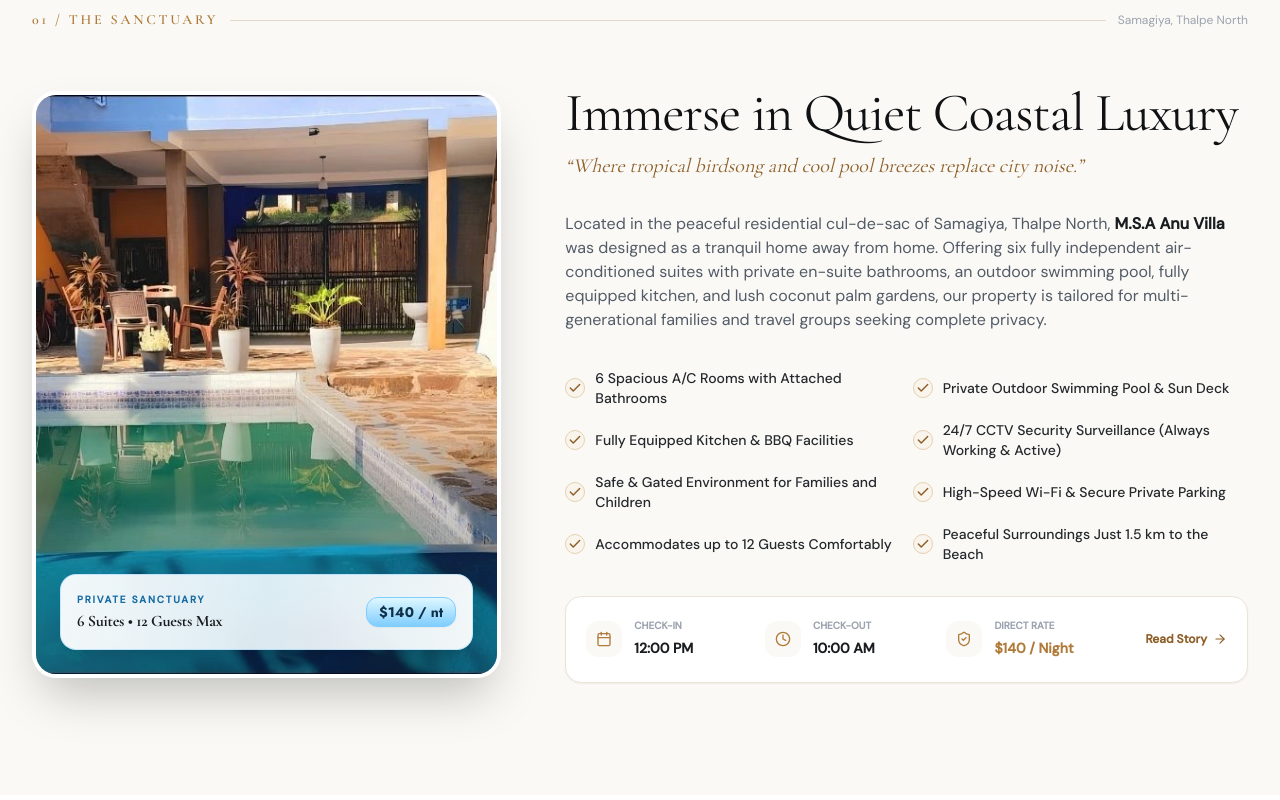
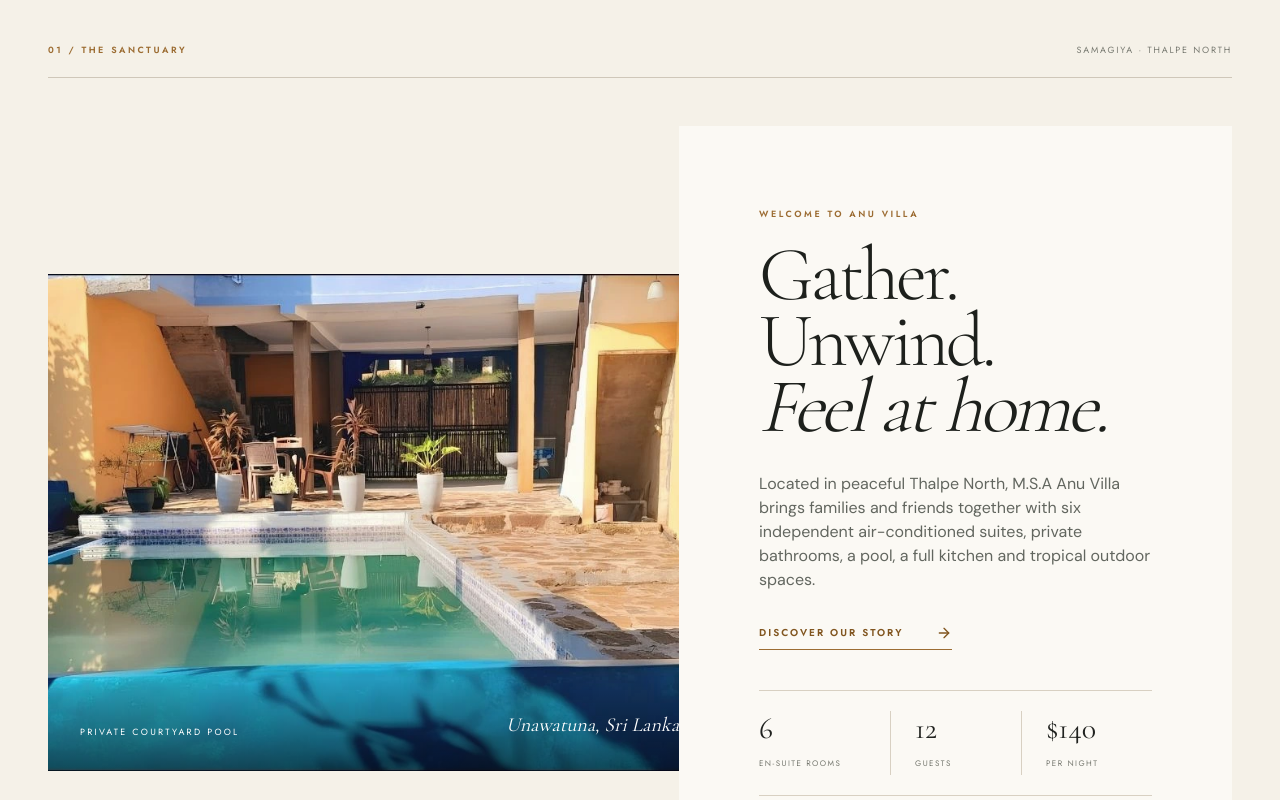
Before and after one commit to raveenn10-bit/Anu_Villa, a Next.js app: page / in a window 1280 px wide. Shown: the part 900-1700 px from the top of the page. Built offline with nearby package versions, Linux system fonts and the light colour scheme.

Commit message:
feat: apply premium editorial villa redesign

```diff
--- a/components/About.tsx
+++ b/components/About.tsx
@@ -2,231 +2,62 @@
 
 import React, { useState } from "react";
 import Image from "next/image";
-import { motion, AnimatePresence } from "framer-motion";
-import { Check, Clock, Calendar, ShieldCheck, Award, ArrowRight, X, Sparkles, MapPin, Coffee, Utensils, Wifi, Car, Waves, BedDouble, Trees } from "lucide-react";
+import { AnimatePresence, motion } from "framer-motion";
+import { ArrowRight, Calendar, Clock, X } from "lucide-react";
 import { VILLA_DATA } from "@/data/villaData";
 
-interface AboutProps {
-  onOpenBooking: () => void;
-}
+interface AboutProps { onOpenBooking: () => void }
 
 export default function About({ onOpenBooking }: AboutProps) {
-  const [showStoryModal, setShowStoryModal] = useState(false);
+  const [showStory, setShowStory] = useState(false);
 
   return (
-    <section id="about" className="py-20 lg:py-28 relative overflow-hidden bg-sand-50">
-      <div className="max-w-7xl mx-auto px-4 sm:px-6 lg:px-8">
-
-        {/* Chapter Eyebrow Header */}
-        <div className="flex items-center gap-3 mb-10 sm:mb-14">
-          <span className="font-serif text-sm font-semibold tracking-[0.2em] text-gold-600 uppercase font-sans">
-            01 / THE SANCTUARY
-          </span>
-          <div className="flex-1 h-[1px] bg-sand-300/80" />
-          <span className="text-xs text-charcoal-400 font-sans hidden sm:inline">
-            Samagiya, Thalpe North
-          </span>
+    <section id="about" className="overflow-hidden bg-[#f5f1e8] px-6 py-24 sm:px-10 lg:px-12 lg:py-36">
+      <div className="mx-auto max-w-[1500px]">
+        <div className="mb-12 flex items-center gap-5 border-b border-[#cfc7b9] pb-5">
+          <span className="font-ui text-[9px] font-semibold uppercase tracking-[0.28em] text-[#9c6c32]">01 / The Sanctuary</span>
+          <span className="ml-auto hidden font-ui text-[9px] uppercase tracking-[0.2em] text-[#777970] sm:block">Samagiya · Thalpe North</span>
         </div>
 
-        <div className="grid grid-cols-1 lg:grid-cols-12 gap-12 lg:gap-16 items-center">
+        <div className="grid items-center gap-12 lg:grid-cols-[56%_44%] lg:gap-0">
+          <motion.div initial={{ opacity: 0, x: -28 }} whileInView={{ opacity: 1, x: 0 }} viewport={{ once: true, margin: "-10%" }} transition={{ duration: 0.85 }} className="relative aspect-[5/4] overflow-hidden lg:aspect-[4/3]">
+            <Image src="/images/villa/pool-real.webp" alt="Private swimming pool and courtyard at M.S.A Anu Villa" fill sizes="(max-width: 1024px) 100vw, 56vw" className="object-cover saturate-[0.86] transition-transform duration-[1400ms] hover:scale-[1.025]" />
+            <div className="absolute inset-x-0 bottom-0 flex items-end justify-between bg-gradient-to-t from-black/55 to-transparent p-5 pt-20 text-white sm:p-8">
+              <span className="font-ui text-[9px] uppercase tracking-[0.25em]">Private courtyard pool</span>
+              <span className="font-display text-xl italic">Unawatuna, Sri Lanka</span>
+            </div>
+          </motion.div>
 
-          {/* Left Column: Asymmetrical Editorial Photography Plate */}
-          <motion.div
-            initial={{ opacity: 0, x: -30 }}
-            whileInView={{ opacity: 1, x: 0 }}
-            viewport={{ once: true, margin: "-100px" }}
-            transition={{ duration: 0.8, ease: [0.16, 1, 0.3, 1] }}
-            className="lg:col-span-5 relative"
-          >
-            <div className="relative rounded-3xl overflow-hidden shadow-2xl border-4 border-white bg-sand-200 aspect-[4/3] sm:aspect-[1/1] lg:aspect-[4/5] group">
-              <Image
-                src="/images/villa/pool-real.webp"
-                alt="M.S.A Anu Villa Private Swimming Pool and Courtyard Patio"
-                fill
-                sizes="(max-width: 1024px) 100vw, 40vw"
-                className="object-cover object-center transition-transform duration-700 group-hover:scale-105"
-              />
-              <div className="absolute inset-0 bg-gradient-to-t from-noir-950/60 via-transparent to-transparent opacity-70 pointer-events-none" />
+          <motion.div initial={{ opacity: 0, x: 28 }} whileInView={{ opacity: 1, x: 0 }} viewport={{ once: true, margin: "-10%" }} transition={{ duration: 0.85 }} className="relative bg-[#fbf9f4] px-7 py-12 sm:px-12 lg:-ml-8 lg:px-16 lg:py-16 xl:px-20 xl:py-20">
+            <p className="mb-5 font-ui text-[9px] font-semibold uppercase tracking-[0.28em] text-[#9c6c32]">Welcome to Anu Villa</p>
+            <h2 className="font-display text-[clamp(3.1rem,6vw,6.6rem)] font-light leading-[0.86] tracking-[-0.045em] text-[#1d201c]">Gather.<br />Unwind.<br /><em>Feel at home.</em></h2>
+            <p className="mt-8 max-w-lg font-body text-sm leading-7 text-[#62665f] sm:text-base">Located in peaceful Thalpe North, M.S.A Anu Villa brings families and friends together with six independent air-conditioned suites, private bathrooms, a pool, a full kitchen and tropical outdoor spaces.</p>
+            <button onClick={() => setShowStory(true)} className="group mt-8 inline-flex items-center gap-8 border-b border-[#9c6c32] pb-2 font-ui text-[10px] font-semibold uppercase tracking-[0.2em] text-[#81551f]">Discover our story <ArrowRight className="h-4 w-4 transition-transform group-hover:translate-x-1" /></button>
 
-              {/* Floating Architectural Badge */}
-              <div className="absolute bottom-4 left-4 right-4 sm:bottom-6 sm:left-6 sm:right-6 p-3.5 sm:p-4 rounded-2xl bg-gradient-to-r from-white/95 via-ocean-50/90 to-white/95 backdrop-blur-md border border-[#7FCDFF]/40 shadow-xl">
-                <div className="flex items-center justify-between">
-                  <div>
-                    <span className="text-[10px] uppercase font-bold tracking-widest text-[#166BA3] block font-sans">
-                      PRIVATE SANCTUARY
-                    </span>
-                    <h4 className="font-serif text-sm sm:text-base font-bold text-charcoal-900">
-                      6 Suites • 12 Guests Max
-                    </h4>
-                  </div>
-                  <span className="font-ui text-xs sm:text-sm font-bold text-[#0E3048] bg-ocean-plate-1 px-3 py-1 rounded-xl border border-[#7FCDFF] shadow-2xs">
-                    $140 / nt
-                  </span>
-                </div>
-              </div>
+            <div className="mt-10 grid grid-cols-3 border-y border-[#d8d0c2] py-5">
+              <div><span className="block font-display text-2xl text-[#20221f] sm:text-3xl">6</span><span className="font-ui text-[8px] uppercase tracking-[0.18em] text-[#777970]">En-Suite Rooms</span></div>
+              <div className="border-l border-[#d8d0c2] pl-4 sm:pl-6"><span className="block font-display text-2xl text-[#20221f] sm:text-3xl">12</span><span className="font-ui text-[8px] uppercase tracking-[0.18em] text-[#777970]">Guests</span></div>
+              <div className="border-l border-[#d8d0c2] pl-4 sm:pl-6"><span className="block font-display text-2xl text-[#20221f] sm:text-3xl">$140</span><span className="font-ui text-[8px] uppercase tracking-[0.18em] text-[#777970]">Per Night</span></div>
             </div>
 
-            {/* Subtle atmospheric ocean breeze glow */}
-            <div className="absolute -bottom-6 -left-6 w-48 h-48 bg-ocean-300/25 rounded-full blur-3xl -z-10" />
-            <div className="absolute -top-6 -right-6 w-40 h-40 bg-gold-200/20 rounded-full blur-3xl -z-10" />
-          </motion.div>
-
-          {/* Right Column: Editorial Narrative & Stay Parameters */}
-          <motion.div
-            initial={{ opacity: 0, x: 30 }}
-            whileInView={{ opacity: 1, x: 0 }}
-            viewport={{ once: true, margin: "-100px" }}
-            transition={{ duration: 0.8, ease: [0.16, 1, 0.3, 1] }}
-            className="lg:col-span-7 space-y-6 sm:space-y-8"
-          >
-            {/* Section Headline */}
-            <div className="space-y-3">
-              <h2 className="font-editorial text-3xl sm:text-5xl lg:text-[54px] text-charcoal-950 font-normal leading-[1.05] tracking-[-0.02em]">
-                Immerse in Quiet Coastal Luxury
-              </h2>
-              <p className="font-editorial italic text-lg sm:text-xl text-gold-700">
-                &ldquo;Where tropical birdsong and cool pool breezes replace city noise.&rdquo;
-              </p>
+            <div className="mt-7 flex flex-wrap items-center gap-x-7 gap-y-3 font-ui text-[9px] uppercase tracking-[0.17em] text-[#666962]">
+              <span className="flex items-center gap-2"><Calendar className="h-3.5 w-3.5 text-[#9c6c32]" /> Check-in {VILLA_DATA.checkInTime}</span>
+              <span className="flex items-center gap-2"><Clock className="h-3.5 w-3.5 text-[#9c6c32]" /> Check-out {VILLA_DATA.checkOutTime}</span>
             </div>
-
-            {/* Narrative Prose */}
-            <p className="text-charcoal-600 text-sm sm:text-base leading-relaxed font-sans font-normal">
-              Located in the peaceful residential cul-de-sac of Samagiya, Thalpe North, <strong className="text-charcoal-900 font-semibold">{VILLA_DATA.officialName}</strong> was designed as a tranquil home away from home. Offering six fully independent air-conditioned suites with private en-suite bathrooms, an outdoor swimming pool, fully equipped kitchen, and lush coconut palm gardens, our property is tailored for multi-generational families and travel groups seeking complete privacy.
-            </p>
-
-            {/* Key Features Checklist */}
-            <div className="grid grid-cols-1 sm:grid-cols-2 gap-3 pt-1 font-sans">
-              {VILLA_DATA.aboutChecklist.map((item, index) => (
-                <div key={index} className="flex items-center gap-2.5">
-                  <div className="w-5 h-5 rounded-full bg-gold-100 border border-gold-300 text-gold-700 flex items-center justify-center shrink-0">
-                    <Check className="w-3.5 h-3.5 stroke-[2.5]" />
-                  </div>
-                  <span className="text-xs sm:text-sm font-medium text-charcoal-800">
-                    {item}
-                  </span>
-                </div>
-              ))}
-            </div>
-
-            {/* Stay Parameters Strip (Check-in, Check-out, Rate) */}
-            <div className="p-4 sm:p-5 rounded-2xl bg-white border border-sand-200 shadow-sm flex flex-wrap items-center justify-between gap-4 font-sans">
-              <div className="flex items-center gap-3">
-                <div className="w-9 h-9 rounded-xl bg-sand-50 text-gold-600 flex items-center justify-center">
-                  <Calendar className="w-4 h-4" />
-                </div>
-                <div>
-                  <span className="text-[10px] uppercase font-bold text-charcoal-400 block">Check-in</span>
-                  <span className="text-xs sm:text-sm font-bold text-charcoal-900">{VILLA_DATA.checkInTime}</span>
-                </div>
-              </div>
-
-              <div className="flex items-center gap-3">
-                <div className="w-9 h-9 rounded-xl bg-sand-50 text-gold-600 flex items-center justify-center">
-                  <Clock className="w-4 h-4" />
-                </div>
-                <div>
-                  <span className="text-[10px] uppercase font-bold text-charcoal-400 block">Check-out</span>
-                  <span className="text-xs sm:text-sm font-bold text-charcoal-900">{VILLA_DATA.checkOutTime}</span>
-                </div>
-              </div>
-
-              <div className="flex items-center gap-3">
-                <div className="w-9 h-9 rounded-xl bg-sand-50 text-gold-600 flex items-center justify-center">
-                  <ShieldCheck className="w-4 h-4" />
-                </div>
-                <div>
-                  <span className="text-[10px] uppercase font-bold text-charcoal-400 block">Direct Rate</span>
-                  <span className="text-xs sm:text-sm font-bold text-gold-600">$140 / Night</span>
-                </div>
-              </div>
-
-              <button
-                onClick={() => setShowStoryModal(true)}
-                className="inline-flex items-center gap-1.5 text-xs font-semibold text-gold-700 hover:text-gold-800 transition-colors ml-auto sm:ml-0"
-              >
-                <span>Read Story</span>
-                <ArrowRight className="w-3.5 h-3.5" />
-              </button>
-            </div>
-
           </motion.div>
         </div>
       </div>
 
-      {/* Story Modal */}
       <AnimatePresence>
-        {showStoryModal && (
-          <div className="fixed inset-0 z-50 flex items-center justify-center p-4">
-            <motion.div
-              initial={{ opacity: 0 }}
-              animate={{ opacity: 1 }}
-              exit={{ opacity: 0 }}
-              onClick={() => setShowStoryModal(false)}
-              className="absolute inset-0 bg-black/60 backdrop-blur-sm"
-            />
-            <motion.div
-              initial={{ opacity: 0, scale: 0.95, y: 20 }}
-              animate={{ opacity: 1, scale: 1, y: 0 }}
-              exit={{ opacity: 0, scale: 0.95, y: 20 }}
-              className="relative bg-white rounded-3xl max-w-2xl w-full p-6 sm:p-8 shadow-2xl border border-sand-200 z-10 max-h-[90vh] overflow-y-auto"
-            >
-              <div className="flex items-center justify-between pb-4 border-b border-sand-200">
-                <div className="flex items-center gap-2">
-                  <Sparkles className="w-5 h-5 text-gold-600" />
-                  <h3 className="font-serif text-xl font-bold text-charcoal-900">The Story of M.S.A Anu Villa</h3>
-                </div>
-                <button
-                  onClick={() => setShowStoryModal(false)}
-                  className="w-8 h-8 rounded-full bg-sand-100 hover:bg-sand-200 flex items-center justify-center text-charcoal-600 transition-colors"
-                >
-                  <X className="w-4 h-4" />
-                </button>
-              </div>
-
-              <div className="py-6 space-y-4 text-charcoal-700 text-sm sm:text-base leading-relaxed font-sans">
-                <p>{VILLA_DATA.description.longAbout}</p>
-                <div className="p-4 bg-sand-50 rounded-2xl border border-sand-200 space-y-2">
-                  <h4 className="font-semibold text-charcoal-900 text-sm flex items-center gap-2">
-                    <MapPin className="w-4 h-4 text-gold-600" />
-                    Samagiya, Thalpe North, Unawatuna
-                  </h4>
-                  <p className="text-xs sm:text-sm text-charcoal-600">
-                    Just 1.5 km to Turtle Beach and Thalpe Rock Pools, 7.5 km to UNESCO Galle Fort. Host M. Mangala is readily on hand to assist with airport pickup, scooters, and local itineraries.
-                  </p>
-                </div>
-                <div className="grid grid-cols-2 gap-3 pt-2">
-                  <div className="flex items-center gap-2 text-xs font-medium text-charcoal-800">
-                    <Wifi className="w-4 h-4 text-gold-600" /> High-speed 100Mbps Wi-Fi
-                  </div>
-                  <div className="flex items-center gap-2 text-xs font-medium text-charcoal-800">
-                    <Car className="w-4 h-4 text-gold-600" /> Free Private Secure Parking
-                  </div>
-                  <div className="flex items-center gap-2 text-xs font-medium text-charcoal-800">
-                    <Utensils className="w-4 h-4 text-gold-600" /> Fully Equipped Kitchen
-                  </div>
-                  <div className="flex items-center gap-2 text-xs font-medium text-charcoal-800">
-                    <Coffee className="w-4 h-4 text-gold-600" /> Ceylon Tea Station
-                  </div>
-                </div>
-              </div>
-
-              <div className="pt-4 border-t border-sand-200 flex items-center justify-end gap-3 font-sans">
-                <button
-                  onClick={() => setShowStoryModal(false)}
-                  className="px-5 py-2.5 rounded-xl border border-sand-300 text-charcoal-700 text-xs sm:text-sm font-medium hover:bg-sand-50"
-                >
-                  Close
-                </button>
-                <button
-                  onClick={() => {
-                    setShowStoryModal(false);
-                    onOpenBooking();
-                  }}
-                  className="px-6 py-2.5 rounded-xl bg-gold-500 hover:bg-gold-600 text-white text-xs sm:text-sm font-medium shadow-sm"
-                >
-                  Reserve Entire Villa
-                </button>
-              </div>
+        {showStory && (
+          <div className="fixed inset-0 z-[70] flex items-center justify-center p-4">
+            <motion.button aria-label="Close story" initial={{ opacity: 0 }} animate={{ opacity: 1 }} exit={{ opacity: 0 }} onClick={() => setShowStory(false)} className="absolute inset-0 bg-black/70 backdrop-blur-sm" />
+            <motion.div initial={{ opacity: 0, y: 30 }} animate={{ opacity: 1, y: 0 }} exit={{ opacity: 0, y: 20 }} className="relative max-h-[88vh] w-full max-w-2xl overflow-y-auto bg-[#f5f1e8] p-7 shadow-2xl sm:p-12">
+              <button onClick={() => setShowStory(false)} className="absolute right-5 top-5 flex h-10 w-10 items-center justify-center border border-black/15"><X className="h-4 w-4" /></button>
+              <p className="font-ui text-[9px] uppercase tracking-[0.25em] text-[#9c6c32]">Our Story</p>
+              <h3 className="mt-5 pr-10 font-display text-4xl font-light text-[#20221f] sm:text-5xl">A tranquil home away from home.</h3>
+              <p className="mt-7 font-body text-sm leading-7 text-[#5f635c] sm:text-base">{VILLA_DATA.description.longAbout}</p>
+              <button onClick={() => { setShowStory(false); onOpenBooking(); }} className="mt-8 inline-flex items-center gap-8 bg-[#20221f] px-6 py-4 font-ui text-[9px] uppercase tracking-[0.22em] text-white">Reserve the villa <ArrowRight className="h-4 w-4" /></button>
             </motion.div>
           </div>
         )}
```
